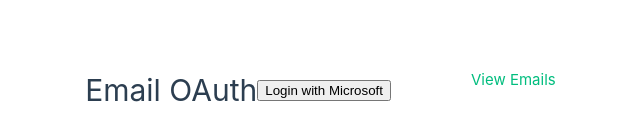
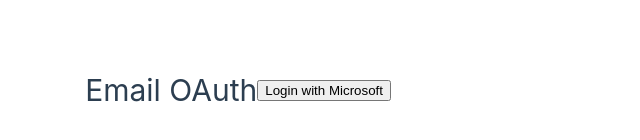
Before and after one commit to nanoninoalicante/email-oauth-web, a Vue app: page / in a window 1280 px wide. Shown: the part 310-450 px from the top of the page, without its empty margins (169-809 px from the left). Built offline with nearby package versions, Linux system fonts and the light colour scheme; no server answers; the HTML template or start-up script is replaced by a standard one.

Commit message:
Hide email button when not logged in

```diff
--- a/src/views/HomeView.vue
+++ b/src/views/HomeView.vue
@@ -1,10 +1,12 @@
 <script setup>
+import { useLogin } from "@/composables/login";
+const { userData } = useLogin();
 </script>
 
 <template>
   <main>
     <div class="container mx-auto flex justify-center">
-      <a href="/email" class="p-4 rounded-2xl text-md bg-blue-500 text-white">
+      <a v-if="userData" href="/email" class="p-4 rounded-2xl text-md bg-blue-500 text-white">
         View Emails
       </a>
     </div>
```
